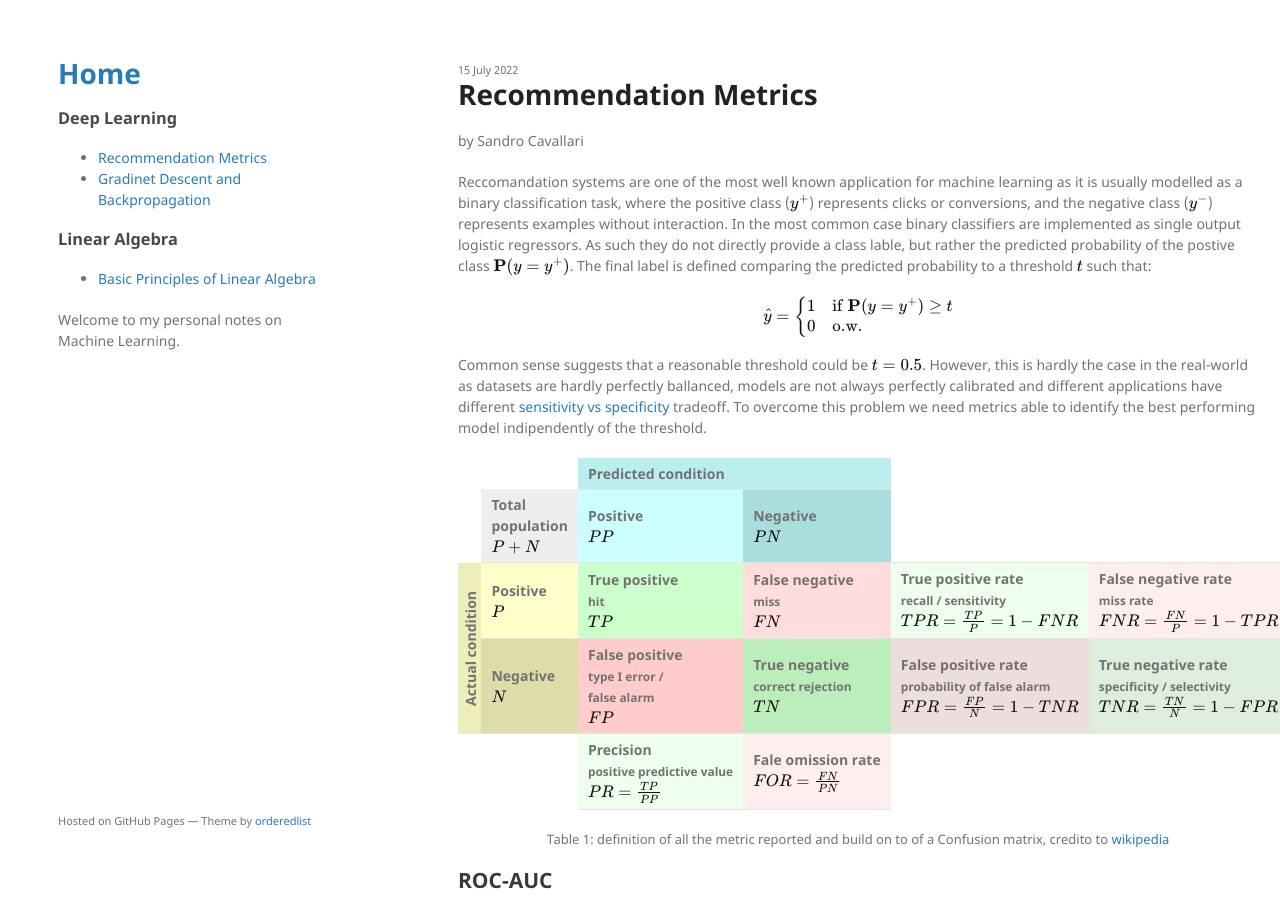
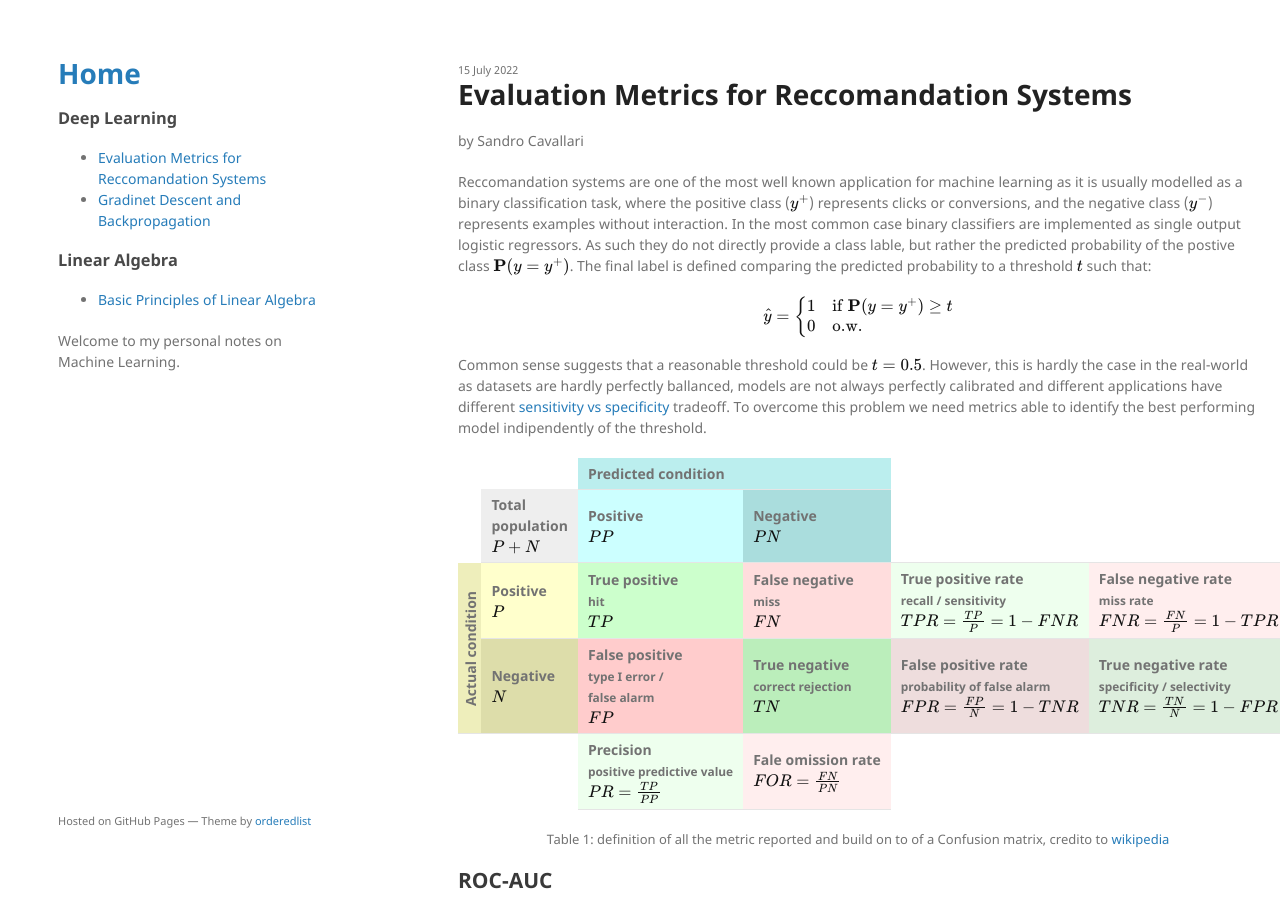
Before and after one commit to andompesta/andompesta.github.io, a Jekyll site: the page built from _posts/2022-07-15-metrics.md, in a window 1280 px wide and 900 px high. Built offline with Jekyll 4.4.1, drawn with Linux system fonts in a browser that asks for light colours.

Commit message:
change title metrics

```diff
--- a/_posts/2022-07-15-metrics.md
+++ b/_posts/2022-07-15-metrics.md
@@ -1,7 +1,7 @@
 ---
 layout: post
 mathjax: true
-title: "Recommendation Metrics"
+title: "Evaluation Metrics for Reccomandation Systems"
 author: "Sandro Cavallari"
 tag: "Deep Learning"
 comments_id: 1
```
